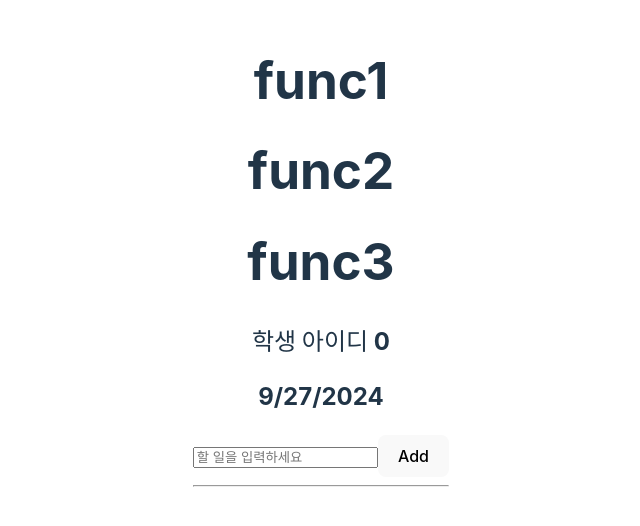
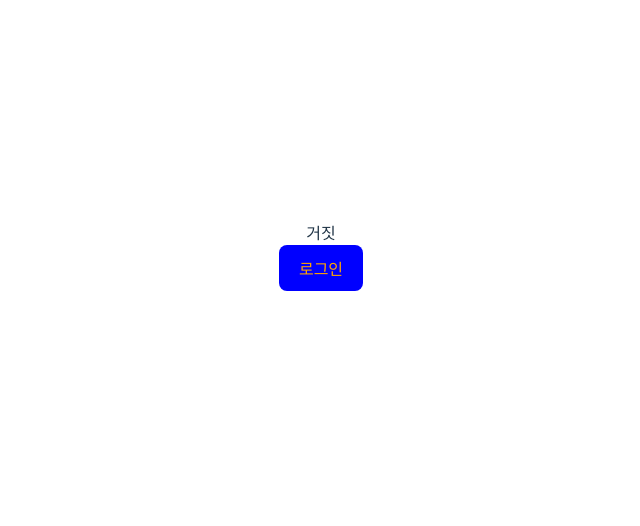
Before and after one commit to jooYeonIya/studyReact, a React (Vite) app in the folder CounterApp/: page / in a window 1280 px wide. Shown: the part 144-670 px from the top of the page, without its empty margins (319-959 px from the left). Built offline with nearby package versions, Linux system fonts and the light colour scheme.

Commit message:
조건에 따라 실행하도록 함

```diff
--- a/CounterApp/src/App.jsx
+++ b/CounterApp/src/App.jsx
@@ -1,43 +1,31 @@
 import { useState } from 'react'
 import './App.css'
-import Header from './components/Header';
-import Func3, { Func1, Func2 } from './components/Components';
-import ComponentObj from './components/ComponentObj';
+import CondComponent from './components/CondComponent';
+import ShareButton from './components/ShareButton';
+
 
 function App() {
-  let [todo, setTodo] = useState("");
-  let [todoList, setTodoList] = useState([]);
-
-  const changeTodo = (event) => {
-    setTodo(event.target.value)
+  let [cond, setCond] = useState(false);
+  let changeStatus = () => {
+    setCond(!cond);
   }
 
-  const addTodoList = (event) => {
-    event.preventDefault();
-    if (!todo) return;
-    setTodo("");
-    setTodoList((arr) => [...arr, todo]);
-    console.log("내부" + todoList);
-    // React의 상태 업데이트가 비동기적으로 처리되기 때문
-    // setState 함수 (setTodoList처럼)를 호출할 때 상태가 즉시 업데이트되지 않음
-    // setTodoList는 비동기적으로 동작하므로, todoList는 아직 업데이트된 상태를 반영하지 않음
-    // 즉, setTodoList 직후에 출력되는 todoList는 업데이트 전의 상태를 출력
-    // 투두리스트에 반영되는 시점은 setTodoList 함수의 실행이 끝난 즉시가 아니라, React가 상태 변경을 감지하고 컴포넌트가 다시 렌더링된 후
-    // setTodoList와 setTodo에 의해 상태가 변경된 것을 감지하고 컴포넌트를 리렌더링 -> 렌더링이 끝나면 투두리스트 업데이트가 반영됨
+  let style = () => {
+    return cond
+      ? {backgroundColor: "red", color: "green"}
+      : {backgroundColor: "blue", color: "orange"}
   }
 
-  console.log("외부" + todoList);
   return (
     <>
-      <Func1 />
-      <Func2 />
-      <Func3 />
-      <ComponentObj />
-      <Header />
-      <input type="text" value={todo} placeholder="할 일을 입력하세요" onChange={changeTodo} />
-      <button onClick={addTodoList}>Add</button>
-      <hr />
-      {todoList.map(todo => <li>{todo}</li>)}
+      {cond ? <CondComponent /> : null}
+      {cond ? "참" : "거짓"}
+
+      <br/>
+
+      <ShareButton text={cond ? "로그아웃" : "로그인"}
+                         style={style()}
+                         showAlert={changeStatus}/>
     </>
   )
 }
--- /dev/null
+++ b/CounterApp/src/components/CondComponent.jsx
@@ -0,0 +1,7 @@
+export default function CondComponent() {
+    return (
+        <>
+            <h1>조건에 따라 보여지는 태그입니다</h1>
+        </>
+    )
+}
```
